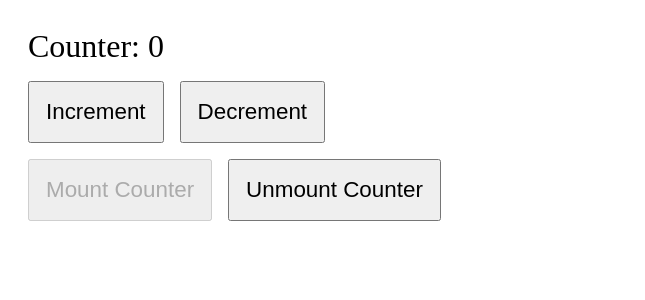
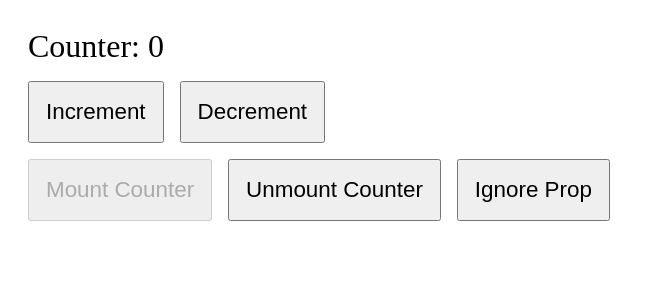
Before and after one commit to Zekumoru/react-lifecycles, a React (Create React App) app: page / in a window 1280 px wide. Shown: the top 300 px of the page, without its empty margins (0-645 px from the left). Built offline with nearby package versions, Linux system fonts and the light colour scheme.

Commit message:
Add ignoreProp method for shouldComponentUpdate

```diff
--- a/src/App.css
+++ b/src/App.css
@@ -14,6 +14,7 @@ button {
 
 .buttons {
   display: flex;
+  flex-wrap: wrap;
   gap: 16px;
 }
 
--- a/src/App.js
+++ b/src/App.js
@@ -9,6 +9,7 @@ class App extends React.Component {
 
     this.state = {
       mount: true,
+      ignoreProp: 0,
     };
   }
 
@@ -20,10 +21,14 @@ class App extends React.Component {
     this.setState({ mount: false });
   };
 
+  ignoreProp = () => {
+    this.setState({ ignoreProp: Math.random() });
+  };
+
   render() {
     return (
       <div className="App flex-column">
-        {!this.state.mount || <Counter />}
+        {!this.state.mount || <Counter ignoreProp={this.state.ignoreProp} />}
         <div className="buttons">
           <button onClick={this.mountCounter} disabled={this.state.mount}>
             Mount Counter
@@ -31,6 +36,7 @@ class App extends React.Component {
           <button onClick={this.unmountCounter} disabled={!this.state.mount}>
             Unmount Counter
           </button>
+          <button onClick={this.ignoreProp}>Ignore Prop</button>
         </div>
       </div>
     );
--- a/src/Counter.js
+++ b/src/Counter.js
@@ -21,6 +21,20 @@ class Counter extends React.Component {
   componentDidMount() {
     console.log('ComponentDidMount called');
     console.log('------------------------');
+  }
+
+  shouldComponentUpdate(nextProps, nextState) {
+    if (
+      nextProps.ignoreProp &&
+      this.props.ignoreProp !== nextProps.ignoreProp
+    ) {
+      console.log('ShouldComponentUpdate called - DO NOT RENDER');
+      return false;
+    }
+
+    console.log('ShouldComponentUpdate called - RENDER');
+    console.log(nextProps);
+    return true;
   }
 
   render() {
```
